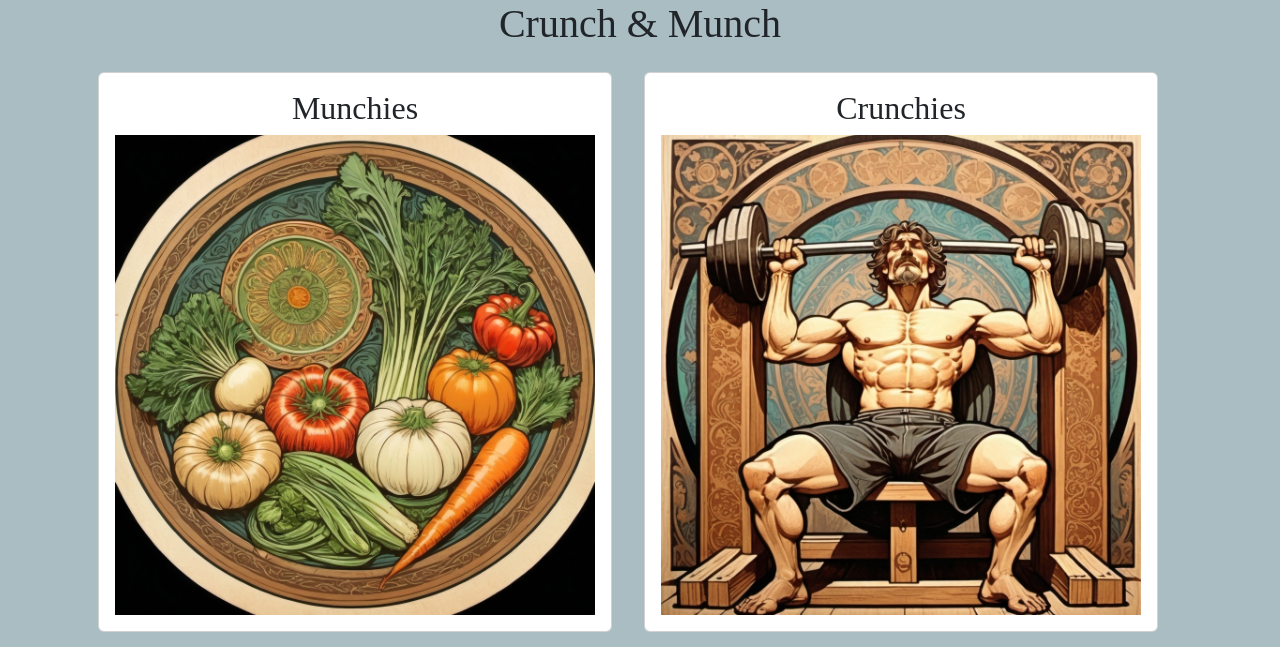
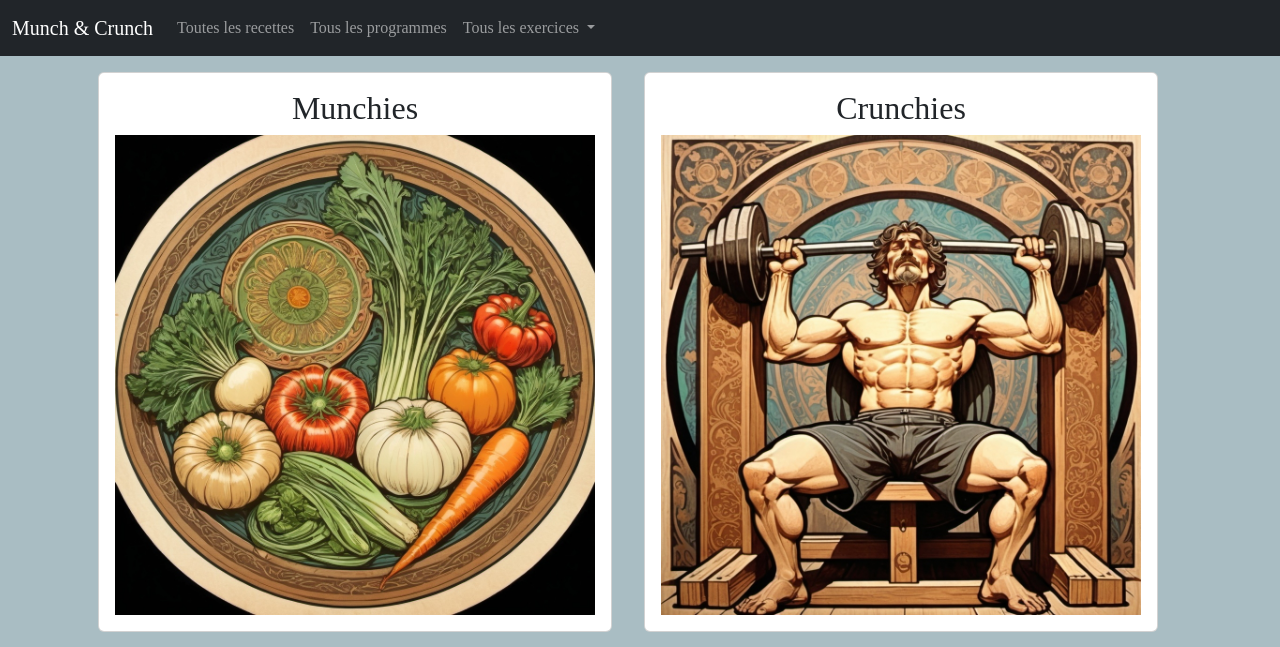
Before and after one commit to Jonathanmari/crunch-and-munch, a PHP site: page / in a window 1280 px wide. Shown: the top 647 px of the page. Run offline with PHP 8.4, Linux system fonts and the light colour scheme.

Commit message:
ajout de la navbar responsive (liens non actifs encore)

```diff
--- a/header.php
+++ b/header.php
@@ -1,8 +1,39 @@
 <?php
-    echo
-    '<header class="container" id="header">
-        <div class="col-lg-12 text-center">
-            <h1 id="site-title">Crunch & Munch</h1>
+    echo <<<HTML
+
+    <nav class="navbar navbar-dark bg-dark navbar-expand-lg">
+        <div class="container-fluid">
+            <a class="navbar-brand" href="#">Munch & Crunch</a>
+            <button class="navbar-toggler" type="button" data-bs-toggle="offcanvas" data-bs-target="#navbarOffcanvasLg" aria-controls="navbarOffcanvasLg" aria-label="Toggle navigation">
+                <span class="navbar-toggler-icon"></span>
+            </button>
+            <div class="offcanvas offcanvas-start text-bg-dark" tabindex="-1" id="navbarOffcanvasLg" aria-labelledby="navbarOffcanvasLgLabel">
+                <div class="offcanvas-header">
+                    <h5 class="offcanvas-title">Munch & Crunch</h5>
+                    <button type="button" class="btn-close btn-close-white" data-bs-dismiss="offcanvas" aria-label="Close"></button>
+                </div>
+                <div class="offcanvas-body">
+                    <ul class="navbar-nav me-auto mb-2 mb-lg-0">
+                        <li class="nav-item">
+                            <a class="nav-link" href="#">Toutes les recettes</a>
+                        </li>
+                        <li class="nav-item">
+                            <a class="nav-link" href="#">Tous les programmes</a>
+                        </li>
+                        <li class="nav-item dropdown">
+                            <a class="nav-link dropdown-toggle" href="#" role="button" data-bs-toggle="dropdown" aria-expanded="false">
+                                Tous les exercices
+                            </a>
+                            <ul class="dropdown-menu">
+                                <li><a class="dropdown-item" href="#">Triceps</a></li>
+                                <li><a class="dropdown-item" href="#">Biceps</a></li>
+                            </ul>
+                        </li>
+                    </ul>
+                </div>
+            </div>
         </div>
-    </header>';
+    </nav>
+
+    HTML;
 ?>
```
